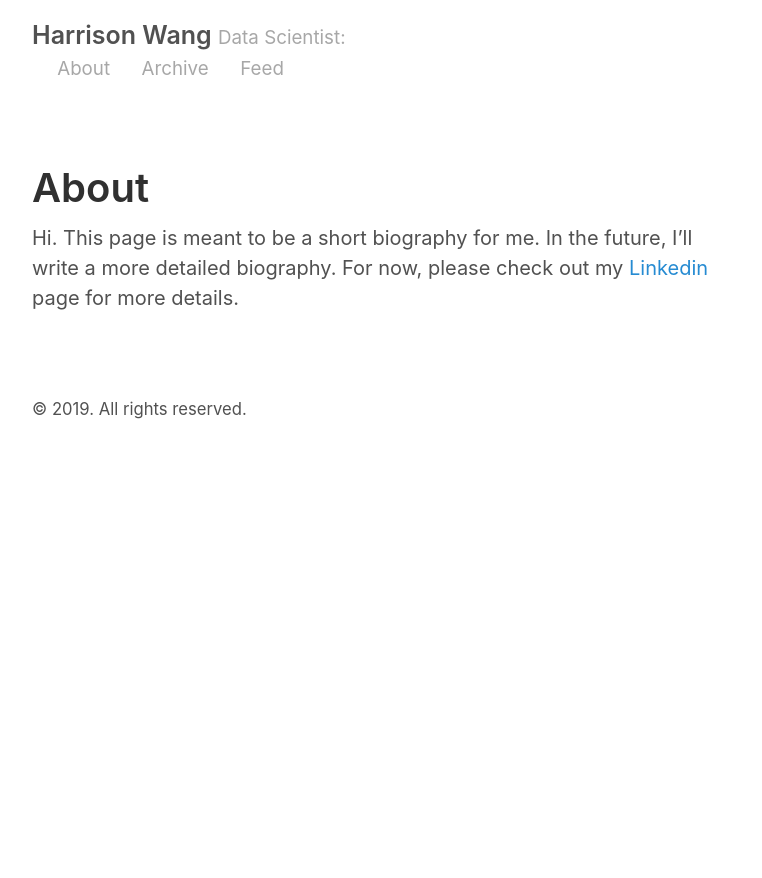
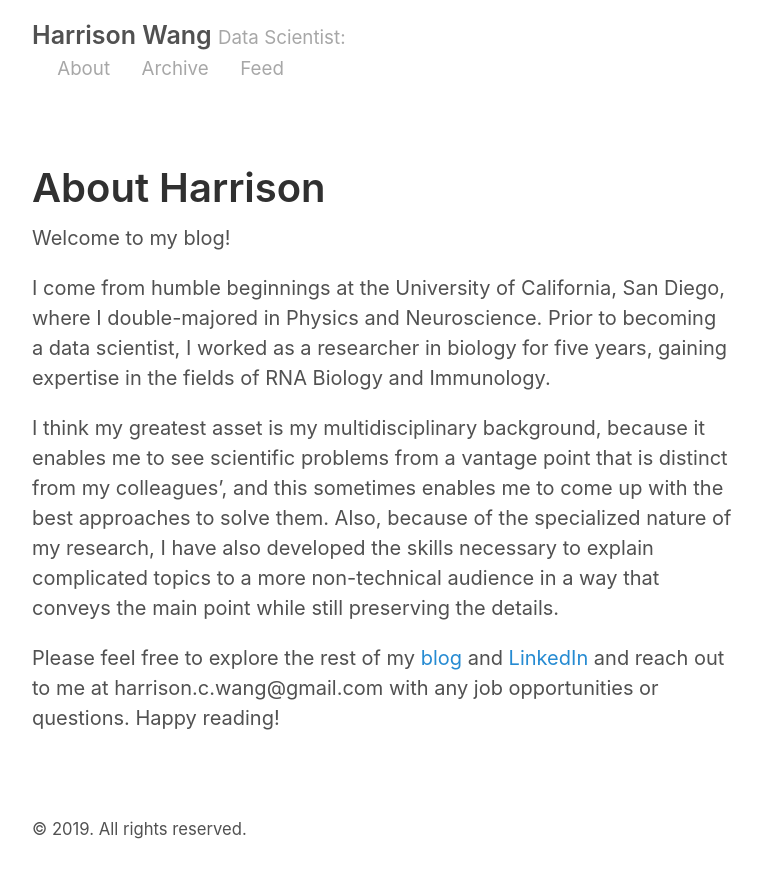
Before and after one commit to harrisonized/harrisonized.github.io, a Jekyll site: the page built from about.md, in a window 1280 px wide. Shown: the top 878 px of the page, without its empty margins (258-1020 px from the left). Built offline with Jekyll 4.4.1, drawn with Linux system fonts in a browser that asks for light colours.

Commit message:
updating about page

```diff
--- a/about.md
+++ b/about.md
@@ -1,6 +1,12 @@
 ---
 layout: page
-title: About
+title: About Harrison
 ---
 
-Hi. This page is meant to be a short biography for me. In the future, I'll write a more detailed biography. For now, please check out my [Linkedin](https://www.linkedin.com/in/harrisonized/) page for more details.
+Welcome to my blog!
+
+I come from humble beginnings at the University of California, San Diego, where I double-majored in Physics and Neuroscience. Prior to becoming a data scientist, I worked as a researcher in biology for five years, gaining expertise in the fields of RNA Biology and Immunology.
+
+I think my greatest asset is my multidisciplinary background, because it enables me to see scientific problems from a vantage point that is distinct from my colleagues', and this sometimes enables me to come up with the best approaches to solve them. Also, because of the specialized nature of my research, I have also developed the skills necessary to explain complicated topics to a more non-technical audience in a way that conveys the main point while still preserving the details.
+
+Please feel free to explore the rest of my [blog](https://harrisonized.github.io/archive) and [LinkedIn](https://www.linkedin.com/in/harrisonized) and reach out to me at harrison.c.wang@gmail.com with any job opportunities or questions. Happy reading!
```
